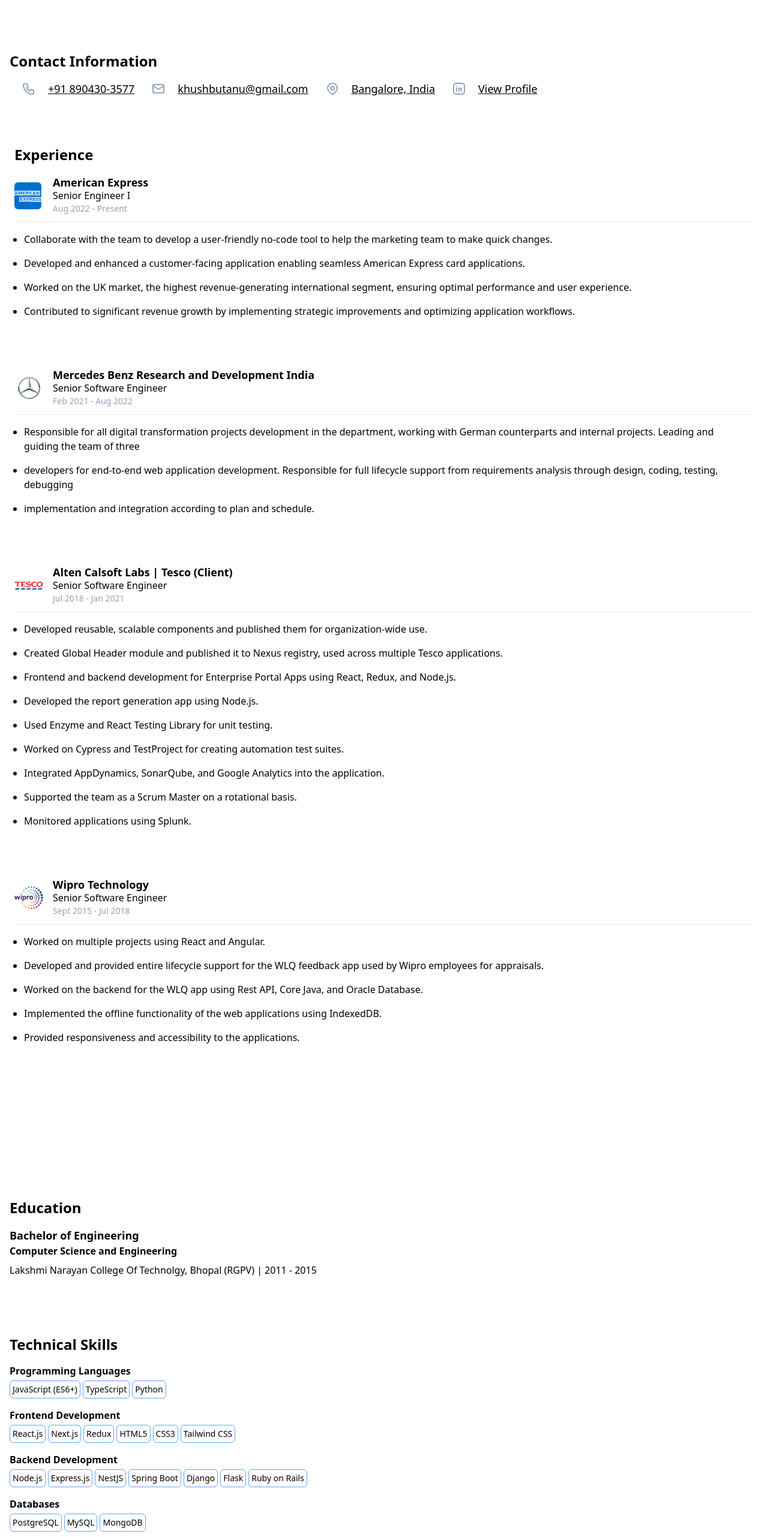
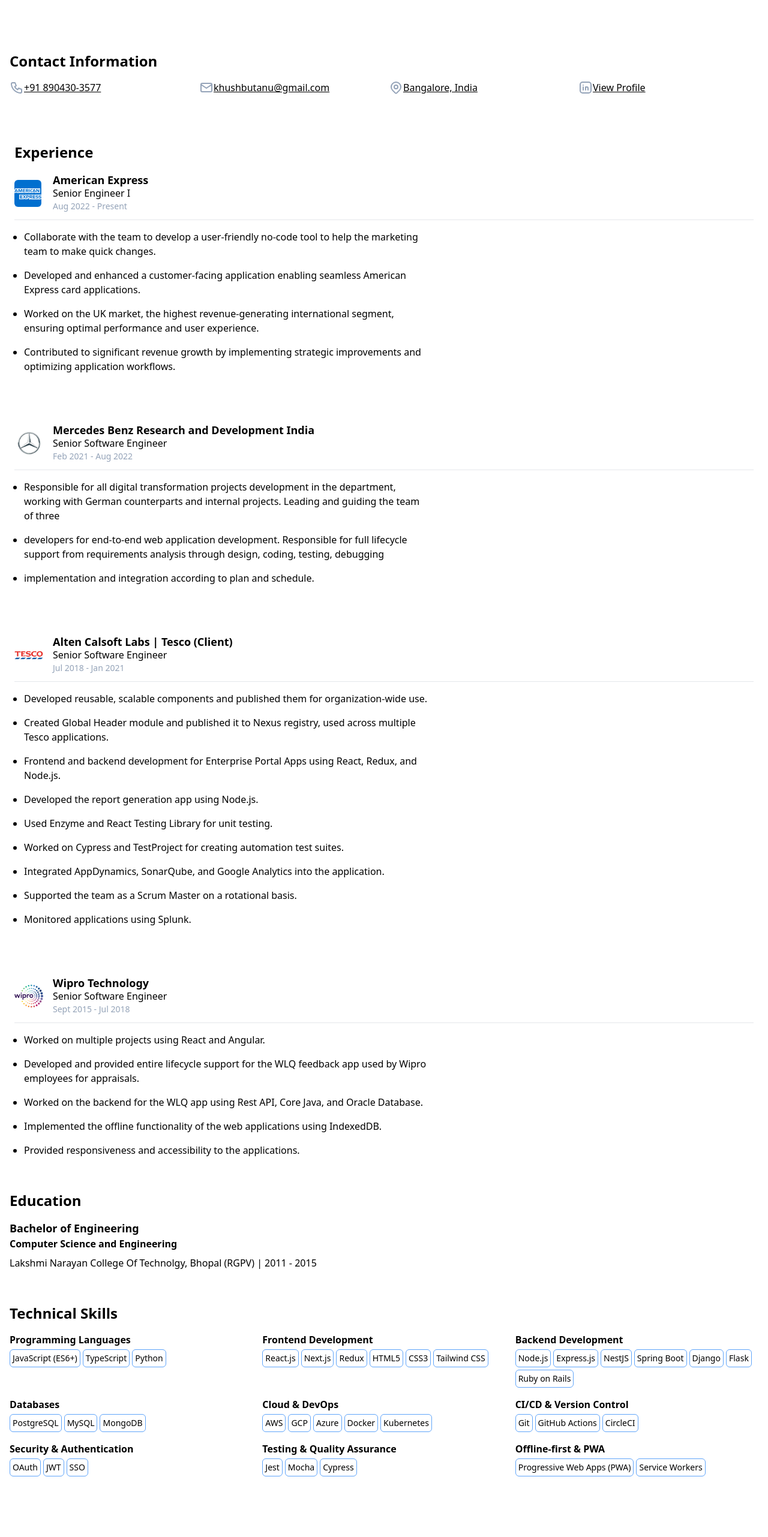
Before and after one commit to ramancodians/raman-v2, a React (Vite) app: page / in a window 1280 px wide. Shown: the part 234-2797 px from the top of the page at 60% size. After the commit the page ends 2736 px from the top, so only its background shows below. Built offline with nearby package versions, Linux system fonts and the light colour scheme; a web font is replaced by a local one.

Commit message:
fix: enhance layout and responsiveness of contact information and skills sections

```diff
--- a/src/Khush/App.jsx
+++ b/src/Khush/App.jsx
@@ -89,7 +89,7 @@
       <div className="border-t borde-2 mt-2 mb-4"></div>
       <ul className="list-disc px-4 flex flex-col gap-4 mt-4">
         {list.map((str, idx) => (
-          <li key={idx} className="">
+          <li key={idx} className="max-w-2xl">
             {str}
           </li>
         ))}
@@ -132,35 +132,33 @@
       {/* Contact Information */}
       <div className="container mx-auto  flex flex-col px-4 my-20">
         <h2 className="text-2xl font-semibold my-4">Contact Information</h2>
-        <div className="flex gap-2 justify-start">
-          <div className="flex items-center w-">
-            <TbPhone className="text-2xl text-slate-400 w-16" />
+        <div className="grid grid-cols-2 gap-2 md:grid-cols-4 md:gap-4">
+          <div className="flex items-center">
+            <TbPhone className="text-2xl text-slate-400" />
             <a
               href="tel:+918904303577"
-              className="text-lg underline print:no-underline"
+              className="underline print:no-underline"
             >
               +91 890430-3577
             </a>
           </div>
           <div className="flex items-center w-">
-            <TbMail className="text-2xl text-slate-400 w-16" />
+            <TbMail className="text-2xl text-slate-400 hidden md:inline-block" />
             <a
               href="mail:khushbutanu@gmail.com"
-              className="text-lg underline print:no-underline"
+              className="underline print:no-underline"
             >
               khushbutanu@gmail.com
             </a>
           </div>
           <div className="flex items-center w-">
-            <TbMapPin className="text-2xl text-slate-400 w-16" />
-            <p className="text-lg underline print:no-underline">
-              Bangalore, India
-            </p>
+            <TbMapPin className="text-2xl text-slate-400" />
+            <p className="underline print:no-underline">Bangalore, India</p>
           </div>
           <div className="flex items-center w-">
-            <TbBrandLinkedin className="text-2xl text-slate-400 w-16" />
+            <TbBrandLinkedin className="text-2xl text-slate-400" />
             <a
-              className="text-lg underline print:no-underline"
+              className="underline print:no-underline"
               href="https://www.linkedin.com/in/khushbu-tameshwari-b23176a1"
               target="_blank"
               rel="noreferrer"
@@ -171,9 +169,9 @@
         </div>
       </div>
 
-      <div className="container mx-auto min-h-screen flex flex-col px-6">
+      <div className="container mx-auto  flex flex-col px-6">
         <h2 className="text-2xl font-semibold">Experience</h2>
-        <div className="flex flex-col gap-16 mb-40">
+        <div className="flex flex-col gap-16 mb-10">
           <Company />
           <Company
             companyName="Mercedes Benz Research and Development India"
@@ -223,7 +221,7 @@
       </div>
 
       {/* Education */}
-      <div className="container mx-auto  flex flex-col px-4 my-20">
+      <div className="container mx-auto  flex flex-col px-4">
         <h2 className="text-2xl font-semibold my-4">Education</h2>
 
         <div>
@@ -239,7 +237,7 @@
       {/* SKILLS */}
       <div className="container mx-auto flex flex-col px-4 my-10">
         <h2 className="text-2xl font-semibold my-4">Technical Skills</h2>
-        <div className="flex gap-4 flex-col">
+        <div className="flex gap-4 flex-col md:grid md:grid-cols-3 md:gap-4">
           {technicalSkills.map((sec, idx) => (
             <div key={idx}>
               <p className="font-semibold mb-1">{sec.category}</p>
```
